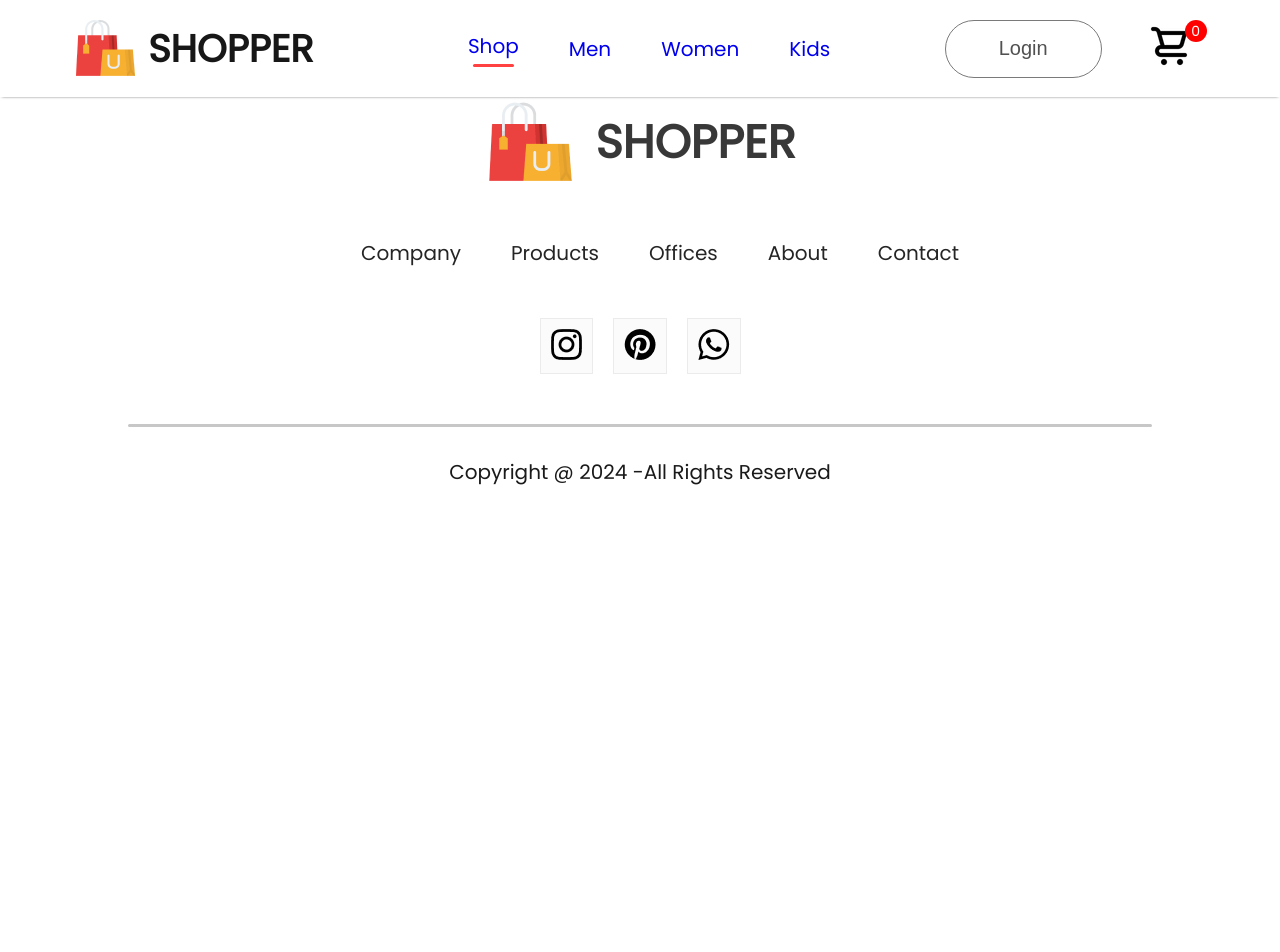
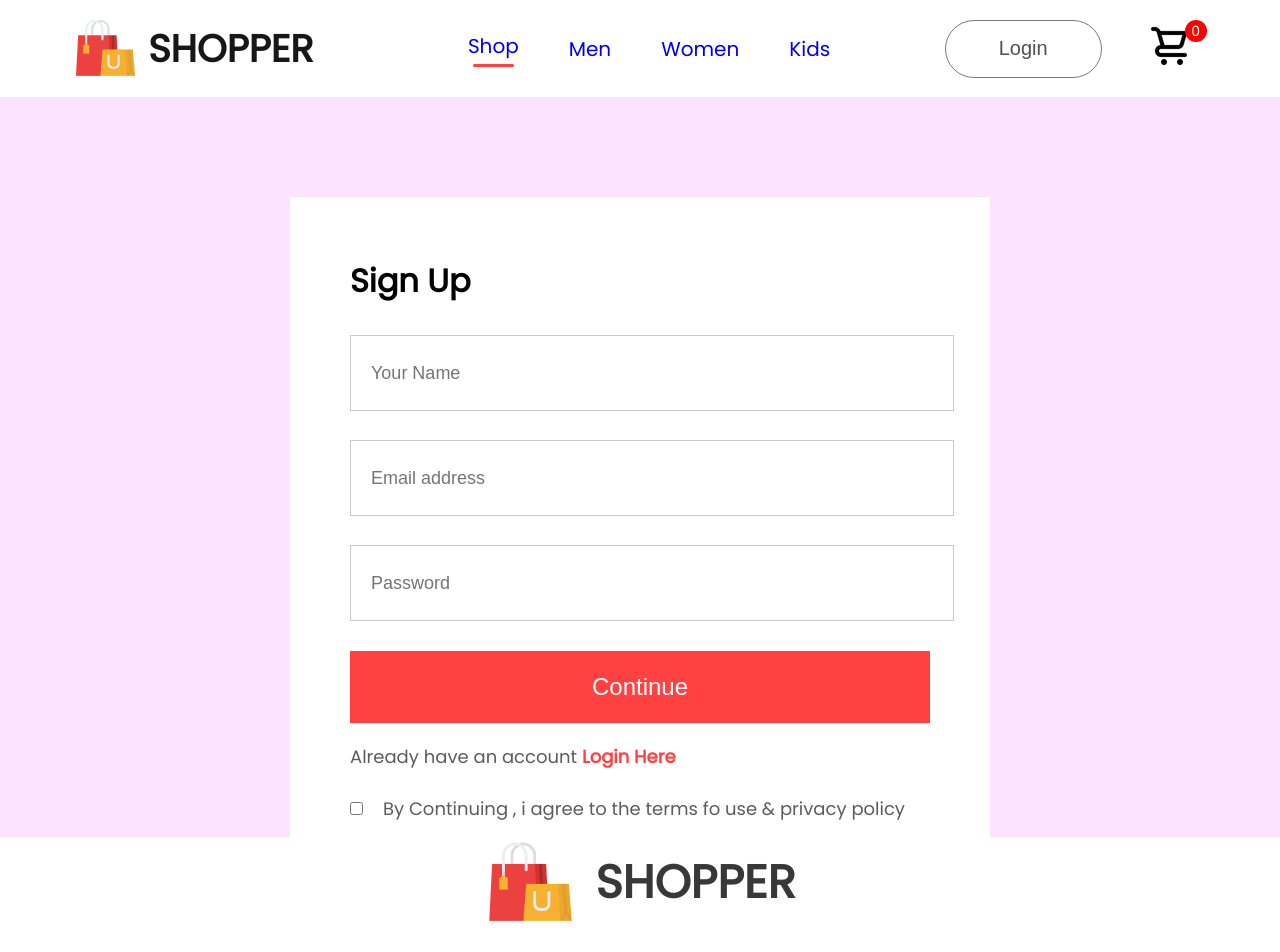
Before and after one commit to nc1135/E-commerce, a React (Create React App) app: page /login in a window 1280 px wide. Shown: the top 952 px of the page. Before the commit the page ends 800 px from the top, so only its background shows below. Built offline with nearby package versions, Linux system fonts and the light colour scheme.

Commit message:
Update LoginSignup page

```diff
--- /dev/null
+++ b/src/Pages/CSS/LoginSignup.css
@@ -0,0 +1,63 @@
+.loginsignup{
+    width: 100%;
+    height: 80vh;
+    background: #fce3fe;
+    padding-top: 100px;
+}
+.loginsignup-container{
+    width: 580px;
+    height: 600;
+    background: white;
+    margin: auto;
+    padding: 40px 60px;
+}
+.loginsignup-container h1{
+    margin: 20px 0px;
+}
+.loginsignup-fields{
+    display: flex;
+    flex-direction: column;
+    gap: 29px;
+    margin-top: 30px;
+
+}
+.loginsignup-fields input{
+    height: 72px;
+    width: 100%;
+    padding-left: 20px;
+    border: 1px solid #c9c9c9;
+    outline: none;
+    color: #5c5c5c;
+    font-size: 18px;
+}
+.loginsignup-container button{
+    width: 580px;
+    height: 72px;
+    color: white;
+    background: #ff4141;
+    margin-top: 30px;
+    border: none;
+    font-size: 24px;
+    font-weight: 500;
+    cursor: pointer;
+    text-align: center;
+}
+.loginsignup-login{
+    margin-top: 20px;
+    color: #5c5c5c;
+    font-size: 18px;
+    font-weight: 500;
+}
+.loginsignup-login span{
+    color: #ff4141;
+    font-weight: 600;
+}
+.loginsignup-agree{
+    display: flex;
+    align-items: center;
+    margin-top: 25px;
+    gap: 20px;
+    color: #5c5c5c;
+    font-size: 18px;
+    font-weight: 500;
+}
--- a/src/Pages/LoginSignup.jsx
+++ b/src/Pages/LoginSignup.jsx
@@ -1,9 +1,22 @@
 import React from 'react'
-
+import './CSS/LoginSignup.css'
 const LoginSignup = () => {
   return (
-    <div>
-
+    <div className='loginsignup'>
+        <div className="loginsignup-container">
+          <h1>Sign Up</h1>
+          <div className="loginsignup-fields">
+            <input type="text" placeholder='Your Name' />
+            <input type="email" placeholder='Email address'/>
+            <input type="Password" placeholder='Password' />
+          </div>
+          <button>Continue</button>
+          <p className="loginsignup-login">Already have an account <span>Login Here</span></p>
+          <div className="loginsignup-agree">
+            <input type="checkbox" name='' id='' />
+            <p>By Continuing , i agree to the terms fo use & privacy policy</p>
+          </div>
+        </div>
     </div>
   )
 }
```
